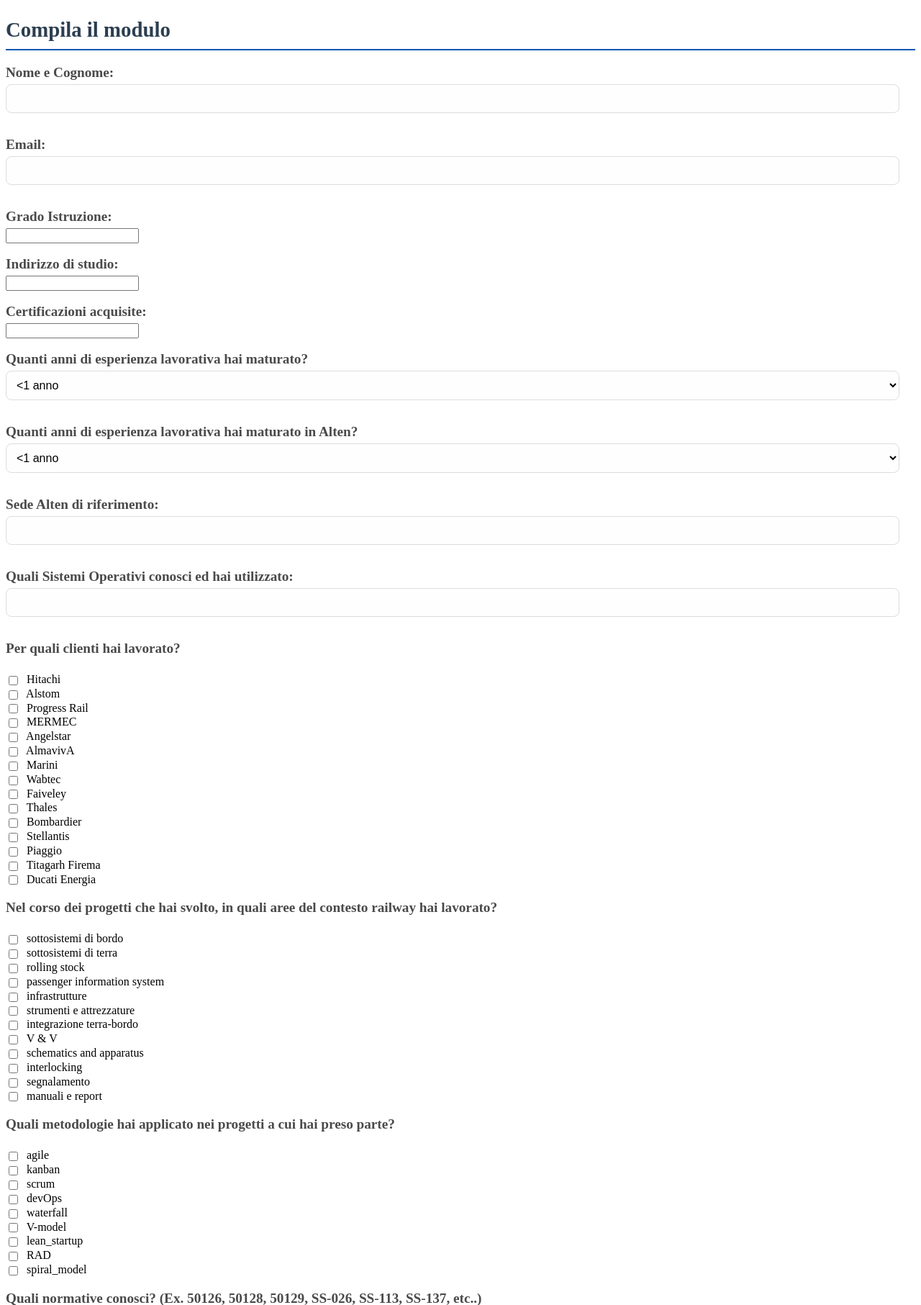
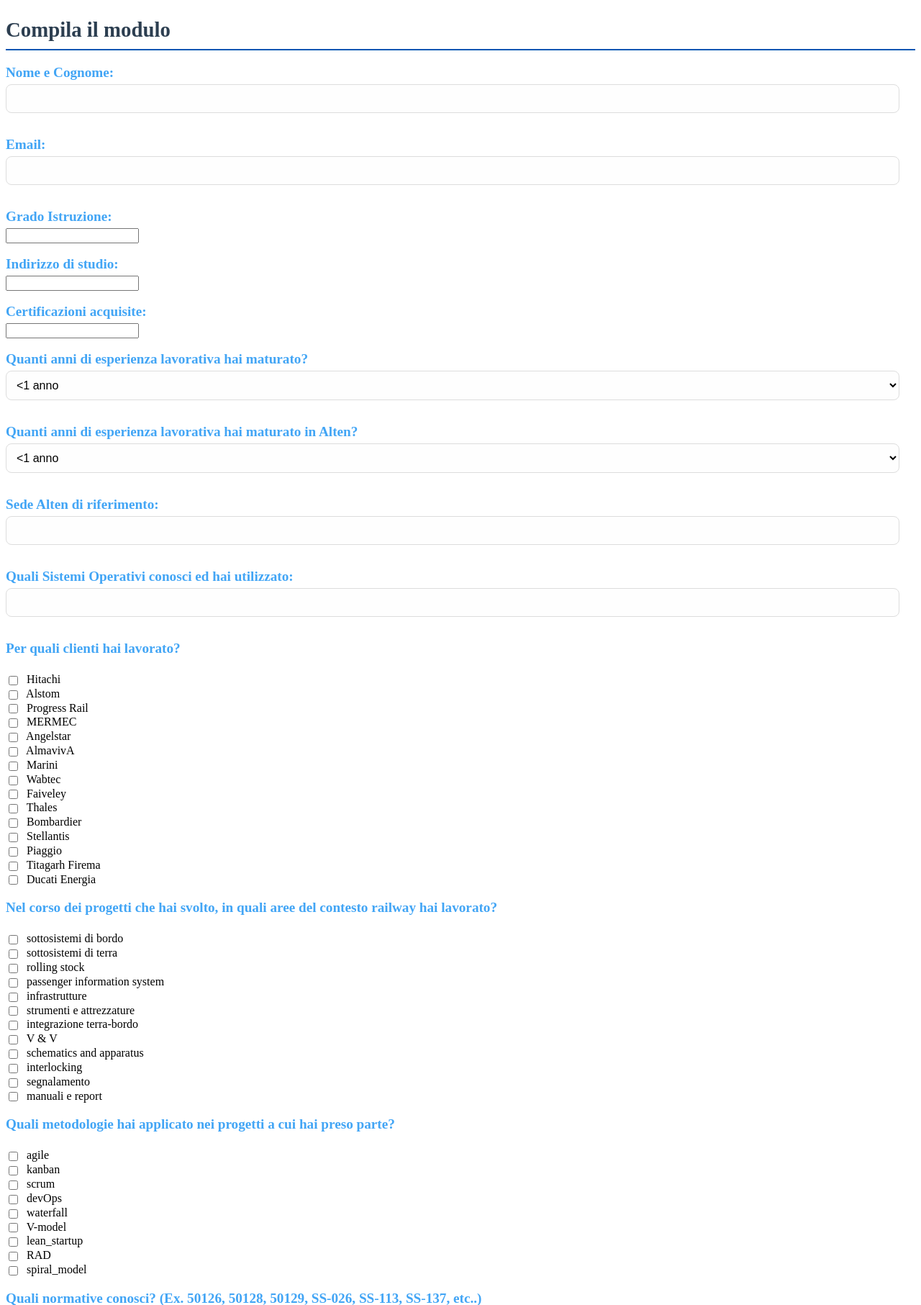
Before and after one commit to 3245f/provaPP, a Flask app: page / in a window 1280 px wide. Shown: the top 1813 px of the page at 72% size. Run offline with Flask 3, Linux system fonts and the light colour scheme.

Commit message:
Update form.html

```diff
--- a/templates/form.html
+++ b/templates/form.html
@@ -40,12 +40,13 @@
             display: block;
            /* margin-bottom: 8px;*/
            /* font-weight: 500; */
-            color: #4a4a4a;
+        /* color: #4a4a4a; */
            /* font-size: 0.95em; */
             /*incremento font per le label relative alle domande*/
             margin-bottom: 5px;
             font-weight: bold;
             font-size: 1.2em;
+            color: #42A5F5;
         }
 
         input[type="text"],
```
